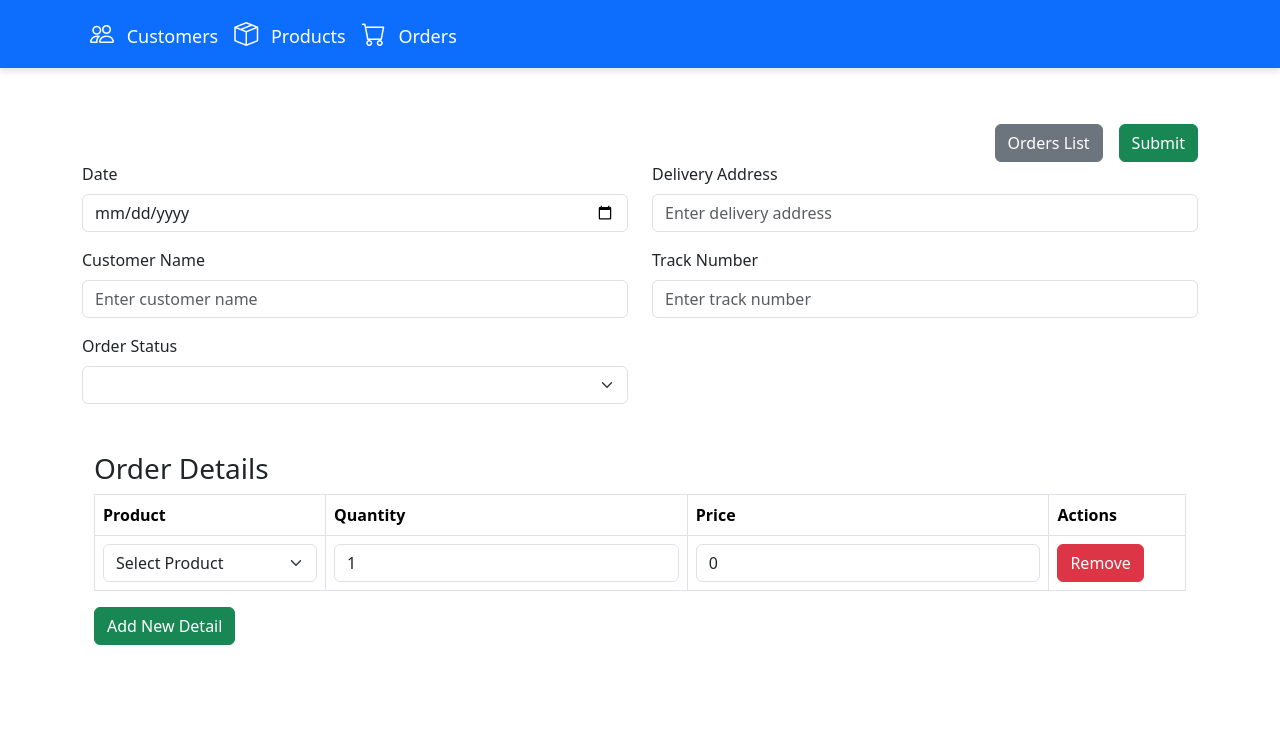
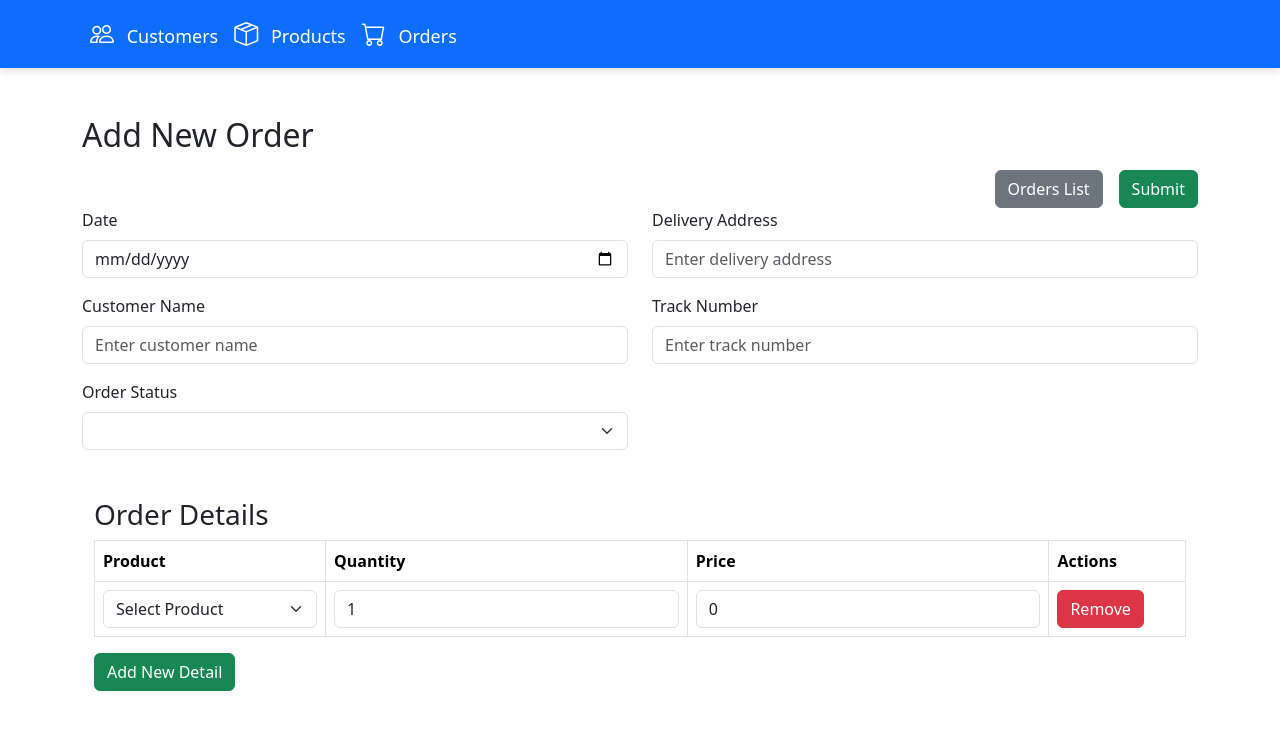
Before and after one commit to NdiayeOusmanaCamara/manager_order, a Vue app: page /AddOrder in a window 1280 px wide. Shown: the top 730 px of the page. Built offline with nearby package versions, Linux system fonts and the light colour scheme.

Commit message:
update AddOrder orderDetail files

```diff
--- a/src/components/Orders/AddOrder.vue
+++ b/src/components/Orders/AddOrder.vue
@@ -1,5 +1,6 @@
 <template>
   <div class="container mt-5">
+    <h2>Add New Order</h2>
     <form @submit.prevent="OrderAdd" class="mb-4">
       <div class="d-flex justify-content-end gap-3">
         <button @click="annuler" type="button" class="btn btn-secondary mt-2">Orders List</button>
@@ -115,15 +116,14 @@ const OrderAdd = () => {
   });
   localStorage.setItem('orders', JSON.stringify(orders));
 
+  // Reset the form
   newOrder.value = { date: '', customer: '', delivery_address: '', track_number: '', status: '' };
   orderDetails.value = [{ product: '', quantity: 1, price: 0 }];
 
+  // Redirect to the orders list page
   router.push('/Orders');
 };
 
-const annuler = () => {
-  router.push('/Orders');
-};
 </script>
 
 <style scoped>
--- a/src/components/Orders/OrderDetail.vue
+++ b/src/components/Orders/OrderDetail.vue
@@ -17,7 +17,8 @@
       <div class="mb-3">
         <strong>Status:</strong> {{ order.status }}
       </div>
-      <h4>Order Details</h4>
+
+
       <table class="table table-bordered">
         <thead>
           <tr>
```
